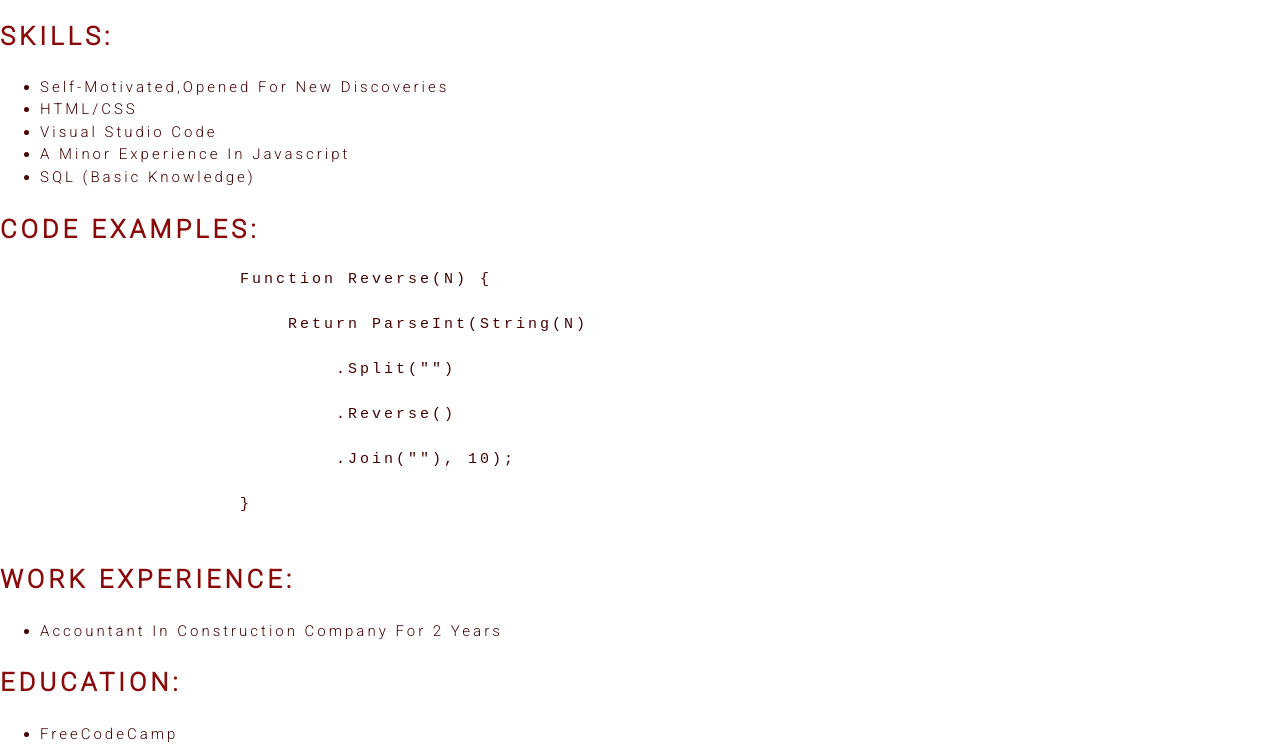
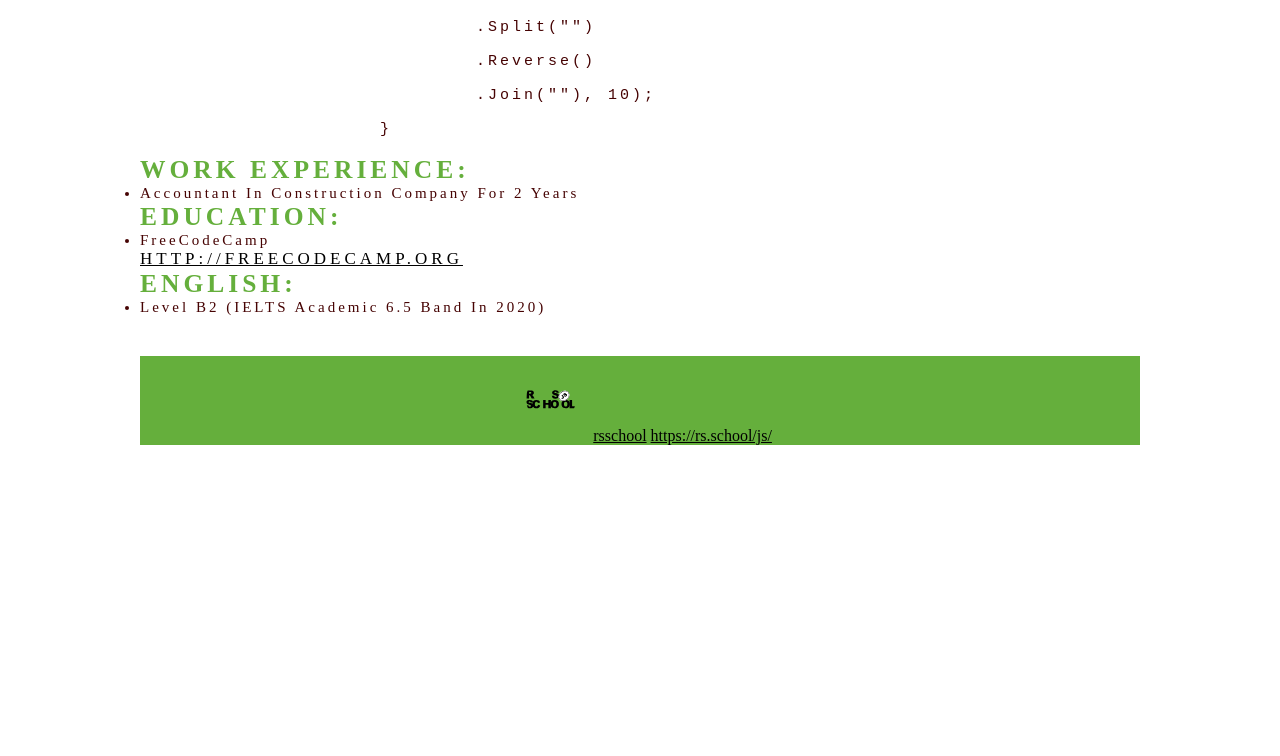
Before and after one commit to alima987/rsschool-cv-2022, a plain HTML site: page index.html in a window 1280 px wide. Shown: the part 593-1349 px from the top of the page. After the commit the page ends 1038 px from the top, so only its background shows below. Drawn offline with Linux system fonts and the light colour scheme.

Commit message:
fead: html css file

```diff
--- a/index.html
+++ b/index.html
@@ -11,8 +11,8 @@
     <title>cv</title>
 </head>
 <body>
-    <header class = "header">
-        <div class="container">
+        <header class="container">
+            <header class="header-flex">
         <h1>Bassanova Alima</h1>
         <img src="rsschool-cv/assets/img/IMG_8681.jpg" class="round" width="120" height="140" alt="cv-photo">
         <nav class="nav">
@@ -26,8 +26,8 @@
               <li class="nav-item"><a href="#english" class="nav-link">English</a></li>
             </ul>
           </nav>
+        </header>
           </div>
-    </header>
     <main class=".main-container">
             <div class="h2">
                 <h2>Contact Info:</h2>
--- a/style.css
+++ b/style.css
@@ -3,19 +3,19 @@ head {
 
 }
 body {
-    background-image:-webkit-gradient();
-    font-family: 'Roboto', sans-serif;
-    min-height: 100vh;
-    margin: 0; padding: 0;
-    display: flex;
-  flex-direction: column;
-  justify-content: space-between;
-  font-size: 18px;
-  font-weight: 400;
-  line-height: 1.5;
-  color: #170202;
+    min-width: 28rem;
 }
+a {
+    color: #000;
+}
+h1,
+h2 {
+    color:#65af3c;
+}
+
 * {
+    margin: 0;
+    padding: 0;
     box-sizing: border-box;
   }
   .header {
@@ -30,8 +30,12 @@ body {
   .container {
     max-width: 1000px;
     margin: 0 auto;
-
   }
+  header img {
+    width: 150px;
+    height: 150px;
+    border-radius: 50%;
+}
   .nav-list {
     display: flex;
     justify-content: flex-end;
@@ -94,5 +98,21 @@ font-size: 15px;
   footer .footer-icons {
     width: 50px;
     height: 50px;
-    margin: 1.rem;
-  }
+    margin: 1.1rem;
+}
+  footer p {
+    text-align: center;
+    margin-bottom: 10px;
+}
+footer {
+    display: flex;
+    background: #65af3c;
+    justify-content: center;
+    align-content: center;
+    align-items: center;
+    margin-top: 40px;
+}
+.container p {
+    text-align: center;
+    margin-top: 30px;
+}
```
